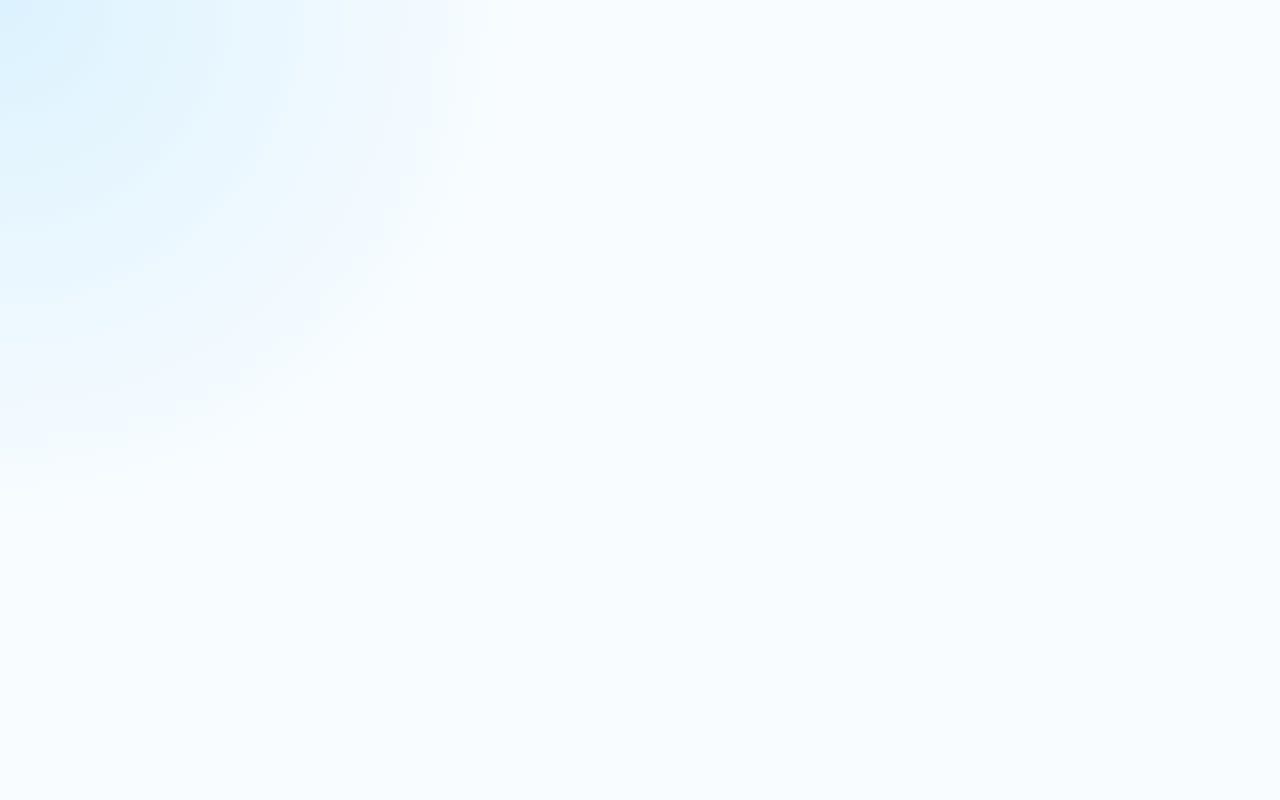
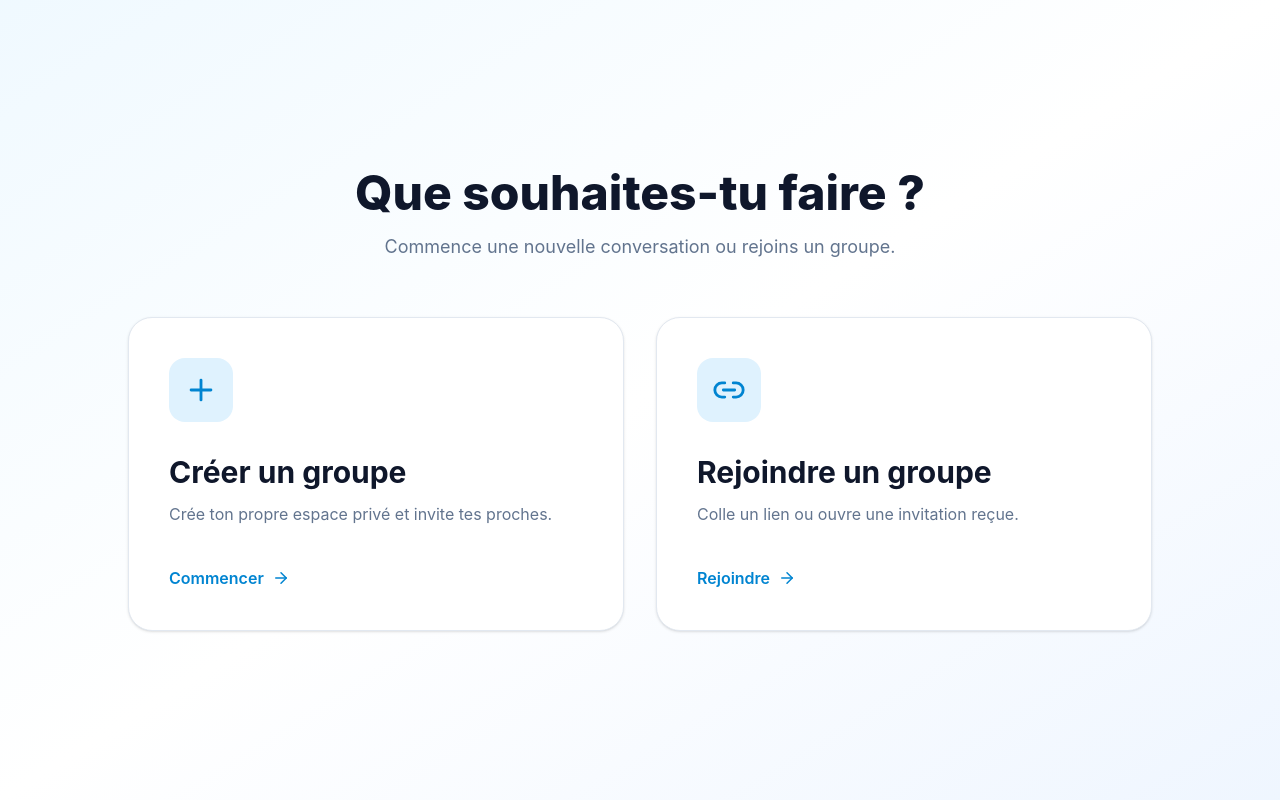
Before and after one commit to mansvell/TellMe, a React (Vite) app: page /choosegp in a window 1280 px wide. Before the commit this address had no page. Built offline with nearby package versions, Linux system fonts and the light colour scheme.

Commit message:
ChgrPage

```diff
--- a/src/App.tsx
+++ b/src/App.tsx
@@ -4,7 +4,7 @@ import SplashPage from "./pages/SplashPage.tsx";
 import WelcomePage from "./pages/WelcomePage";
 import RegisterPage from "./pages/RegisterPage.tsx";
 import NotificationPage from "./pages/NotificationPage.tsx";
-
+import ChooseGroupPage from "./pages/ChooseGroupePage.tsx";
 
 export default function App() {
 
@@ -17,7 +17,7 @@ export default function App() {
         <Route path="/welcome" element={<WelcomePage />} />
           <Route path="/register" element={<RegisterPage />} />
           <Route path="/notif" element={<NotificationPage />} />
-
+          <Route path="/choosegp" element={<ChooseGroupPage />} />
       </Routes>
 
   );
--- /dev/null
+++ b/src/pages/ChooseGroupePage.tsx
@@ -0,0 +1,94 @@
+import { Plus, Link2, ArrowRight } from "lucide-react";
+import { useNavigate } from "react-router-dom";
+
+export default function ChooseGroupPage() {
+
+    const navigate = useNavigate();
+
+    return (
+
+        <main className="min-h-screen bg-gradient-to-br from-sky-50 via-white to-blue-50 flex items-center justify-center p-6">
+
+            <div className="w-full max-w-5xl">
+
+                <div className="text-center">
+
+                    <h1 className="text-5xl font-extrabold text-slate-900">
+                        Que souhaites-tu faire ?
+                    </h1>
+
+                    <p className="mt-4 text-slate-500 text-lg">
+                        Commence une nouvelle conversation ou rejoins un groupe.
+                    </p>
+
+                </div>
+
+                <div className="grid md:grid-cols-2 gap-8 mt-14">
+
+                    <button
+                        onClick={() => navigate("/create-group")}
+                        className="rounded-3xl bg-white border border-slate-200 p-10 shadow-sm hover:shadow-xl transition text-left"
+                    >
+
+                        <div className="w-16 h-16 rounded-2xl bg-sky-100 flex items-center justify-center text-sky-600">
+
+                            <Plus size={34}/>
+
+                        </div>
+
+                        <h2 className="mt-8 text-3xl font-bold text-slate-900">
+                            Créer un groupe
+                        </h2>
+
+                        <p className="mt-3 text-slate-500">
+                            Crée ton propre espace privé et invite tes proches.
+                        </p>
+
+                        <div className="mt-10 flex items-center gap-2 text-sky-600 font-semibold">
+
+                            Commencer
+
+                            <ArrowRight size={18}/>
+
+                        </div>
+
+                    </button>
+
+                    <button
+                        onClick={() => navigate("/join")}
+                        className="rounded-3xl bg-white border border-slate-200 p-10 shadow-sm hover:shadow-xl transition text-left"
+                    >
+
+                        <div className="w-16 h-16 rounded-2xl bg-sky-100 flex items-center justify-center text-sky-600">
+
+                            <Link2 size={34}/>
+
+                        </div>
+
+                        <h2 className="mt-8 text-3xl font-bold text-slate-900">
+                            Rejoindre un groupe
+                        </h2>
+
+                        <p className="mt-3 text-slate-500">
+                            Colle un lien ou ouvre une invitation reçue.
+                        </p>
+
+                        <div className="mt-10 flex items-center gap-2 text-sky-600 font-semibold">
+
+                            Rejoindre
+
+                            <ArrowRight size={18}/>
+
+                        </div>
+
+                    </button>
+
+                </div>
+
+            </div>
+
+        </main>
+
+    );
+
+}
```
